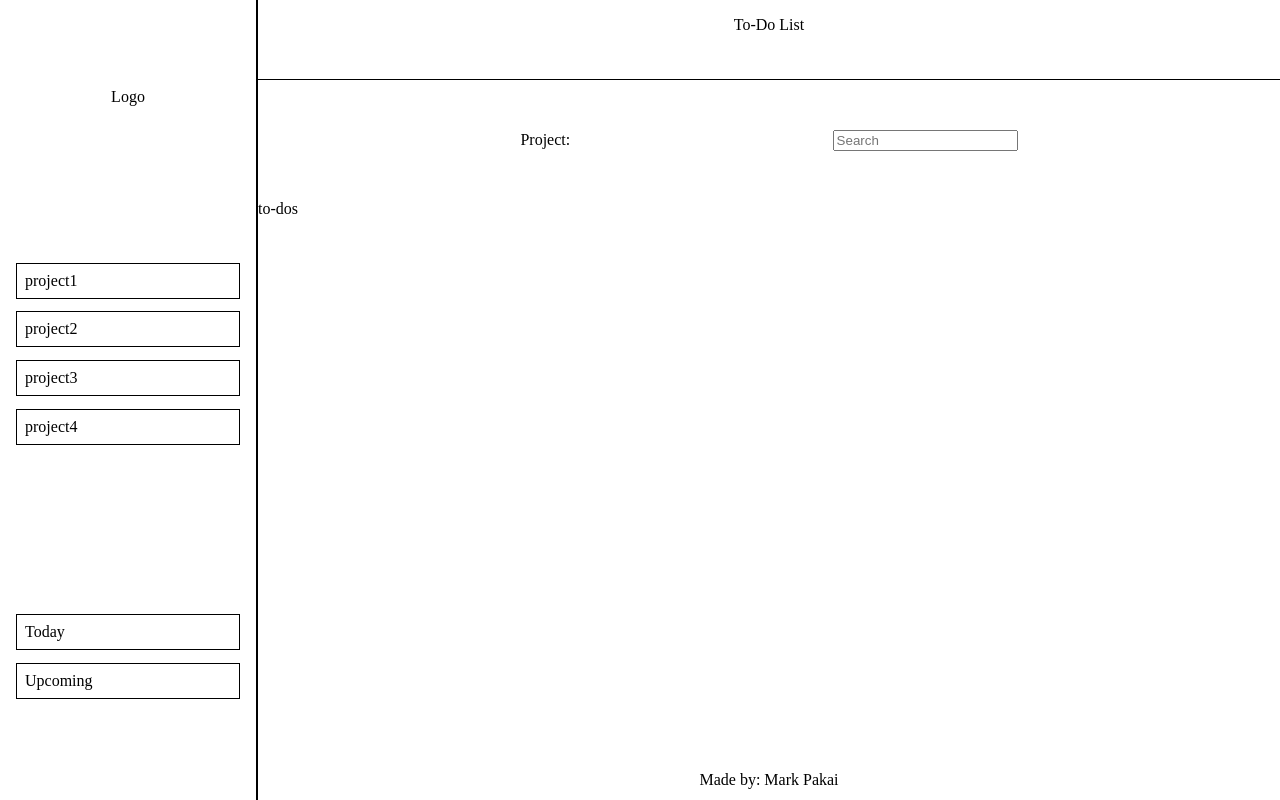
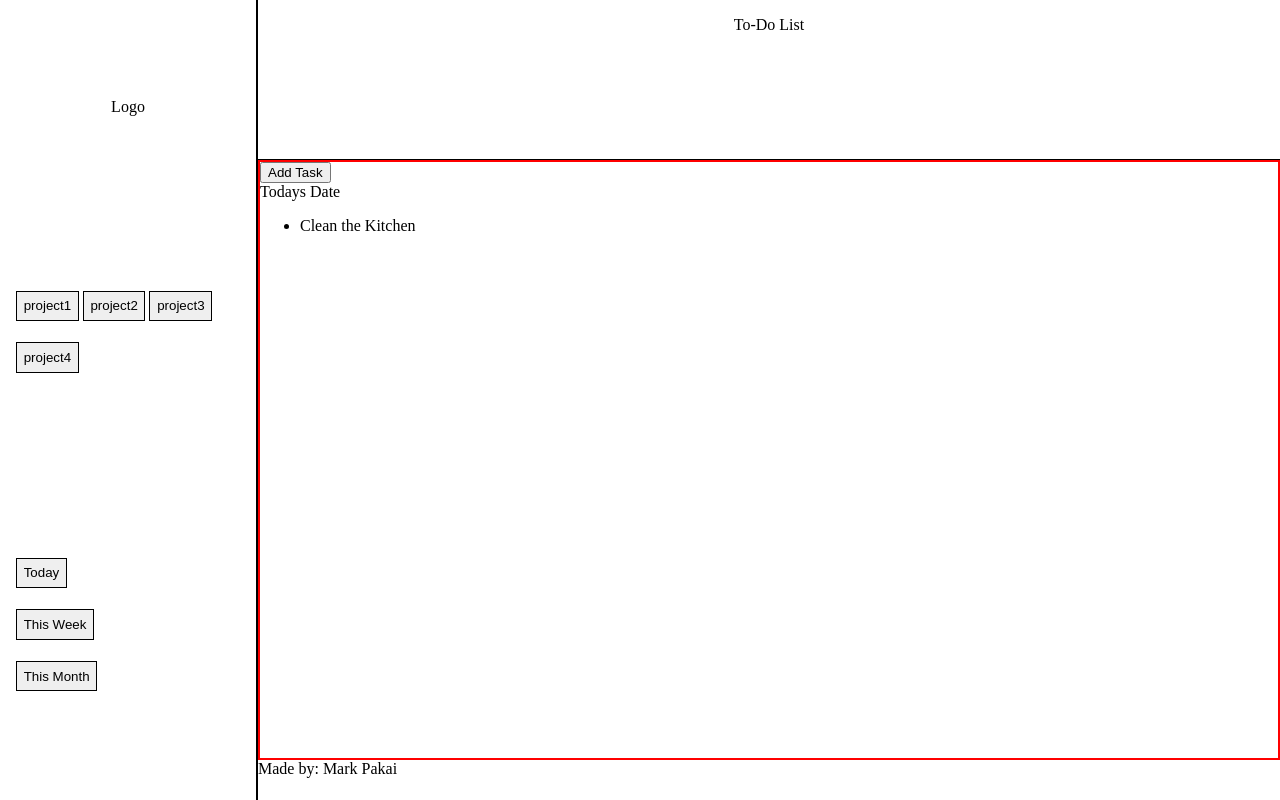
Before and after one commit to pakaimarkk-sketch/todo-list, a website built with webpack: page src/index.html in a window 1280 px wide. Built offline with nearby package versions, Linux system fonts and the light colour scheme.

Commit message:
add render function, screen controller function, base for today view

```diff
--- a/src/components/calendarView.js
+++ b/src/components/calendarView.js
@@ -0,0 +1,28 @@
+export const createTodayView = () => {
+    const wrapper = createEl("div", "todayWrapper", null);
+
+    const todayHeader = createEl("div", "todayHeader", null)
+    wrapper.appendChild(todayHeader)
+
+    const addTask = createEl("button", "todayAddTask", null)
+    addTask.textContent = "Add Task"
+    todayHeader.appendChild(addTask)
+    const date = createEl("div", "todayDate", null)
+    date.textContent = "Todays Date"
+    todayHeader.appendChild(date)
+
+    const todoUl = createEl("ul", "todoList", null);
+    wrapper.appendChild(todoUl);
+    const todoLi = createEl("li", "todoLi", null);
+    todoLi.textContent = "Clean the Kitchen";
+    todoUl.appendChild(todoLi);
+
+    return wrapper;
+}
+
+const createEl = (tag, id, classes) => {
+    const el = document.createElement(tag);
+    if (id) el.id = id;
+    if (classes) el.classList.add(...classes);
+    return el;
+};
--- a/src/components/sidebar.js
+++ b/src/components/sidebar.js
@@ -0,0 +1,10 @@
+export const sidebarBtns = () => {
+    const navbar = document.getElementById("navbar")
+
+    navbar.addEventListener("click", (e) => {
+        if (e.target.tagName === 'BUTTON') {
+            const view = e.target.id;
+            updateUI(viewID)
+        }
+    });
+}
--- a/src/index.html
+++ b/src/index.html
@@ -11,17 +11,22 @@
             <div id="navLogo">Logo</div>
 
             <div id="navProjects">
-                <div>project1</div>
-                <div>project2</div>
-                <div>project3</div>
-                <div>project4</div>
+                <button type="button">project1</button>
+                <button type="button">project2</button>
+                <button type="button">project3</button>
+                <button type="button">project4</button>
             </div>
-            <div id="navDays">
+            <div id="navDay">
                 <div id="today">
-                    <div>Today</div>
+                    <button type="button">Today</button>
                 </div>
-                <div id="upcoming">
-                    <div>Upcoming</div>
+
+                <div id="thisWeek">
+                    <button type="button">This Week</button>
+                </div>
+
+                <div id="thisMonth">
+                    <button type="button">This Month</button>
                 </div>
             </div>
 
@@ -29,12 +34,8 @@
 
         <div id="main">
             <header><p>To-Do List</p></header>
-            <div id="mainNavbar">
-                <div id="projectName">Project:</div>
-                <input type="text" placeholder="Search">
-            </div>
             <div id="todo">to-dos</div>
-            <footer id="mainFooter">Made by: Mark Pakai</footer>
+            <footer id="and ">Made by: Mark Pakai</footer>
         </div>
     </div>
 </body>
--- a/src/index.js
+++ b/src/index.js
@@ -1 +1,6 @@
+import { createTodayView } from "./components/calendarView";
+import { updateUI } from "./modules/screenController";
+import { sidebarBtns } from "./components/sidebar";
 import "./styles.css";
+
+updateUI('today')
--- a/src/modules/screenController.js
+++ b/src/modules/screenController.js
@@ -0,0 +1,15 @@
+import { createTodayView } from "../components/calendarView";
+
+const views = {
+    'today': createTodayView
+};
+
+
+export const updateUI = (viewID) => {
+    const todo = document.getElementById("todo");
+
+    if (views[viewID]) {
+        todo.innerHTML = "";
+        todo.appendChild(views[viewID]());
+    }
+}
--- a/src/styles.css
+++ b/src/styles.css
@@ -22,16 +22,17 @@
     text-align: center;
 }
 
-#navProjects div, #today div, #upcoming div {
+#navProjects button, #today button, #thisMonth button, #thisWeek button {
     padding: 0.5em ;
     margin: 0.8em 0em;
     border: 1px solid black;
+
 }
 
 #main {
     display: grid;
     grid-column: 2 / 3;
-    grid-template-rows: 10% 15% 70% 5%;
+    grid-template-rows: 20% 75% 5%;
     border-left: 2px solid black;
 }
 
@@ -47,6 +48,10 @@
 
 }
 
+#todo {
+    border: 2px solid red;
+}
+
 #mainFooter {
     display:flex;
     align-items: center;
```
Also changed, not shown: src/components/topbar.js (deleted), src/modules/navigation.js (deleted), src/modules/storage.js (added).
